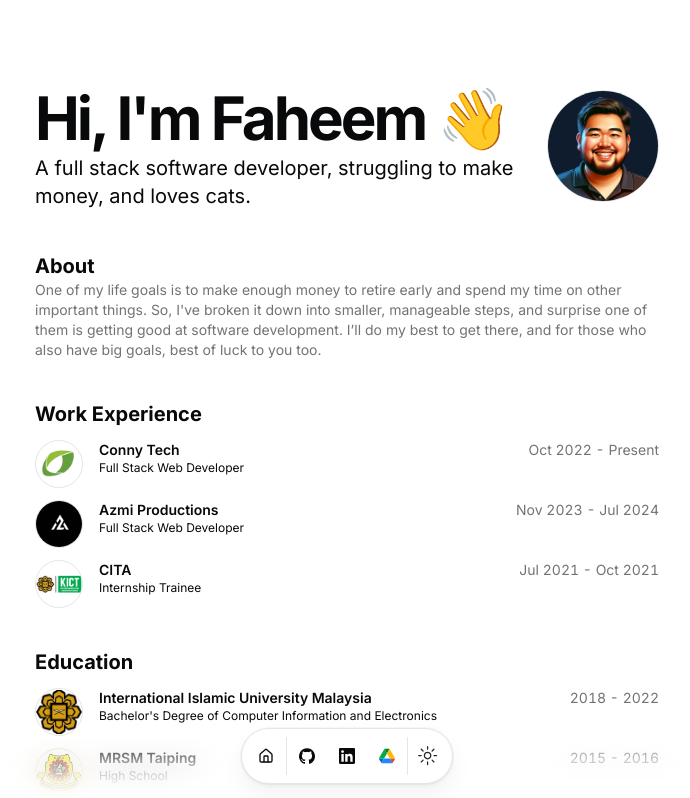
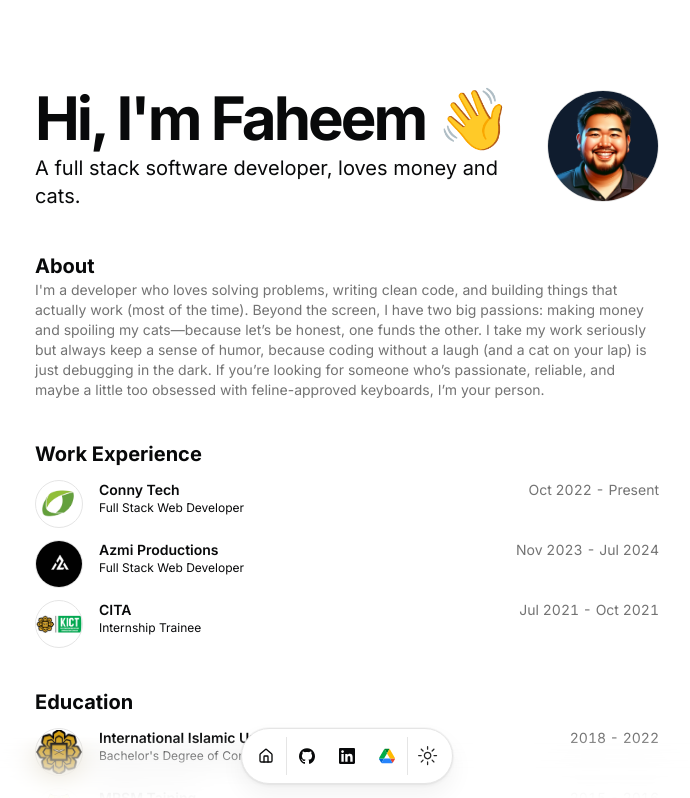
Before and after one commit to EncikShrimp/portfolio, a Next.js app: page / in a window 1280 px wide. Shown: the top 798 px of the page, without its empty margins (293-983 px from the left). Built offline with nearby package versions, Linux system fonts and the light colour scheme.

Commit message:
Adjust description and summary

```diff
--- a/src/data/resume.tsx
+++ b/src/data/resume.tsx
@@ -7,10 +7,9 @@ export const DATA = {
   url: "https://encikshrimp.com",
   location: "Pahang, Malaysia",
   locationLink: "https://www.google.com/maps/place/Pahang",
-  description:
-    "A full stack software developer, struggling to make money, and loves cats.",
+  description: "A full stack software developer, loves money and cats.",
   summary:
-    "One of my life goals is to make enough money to retire early and spend my time on other important things. So, I've broken it down into smaller, manageable steps, and surprise one of them is getting good at software development. I’ll do my best to get there, and for those who also have big goals, best of luck to you too.",
+    "I'm a developer who loves solving problems, writing clean code, and building things that actually work (most of the time). Beyond the screen, I have two big passions: making money and spoiling my cats—because let’s be honest, one funds the other. I take my work seriously but always keep a sense of humor, because coding without a laugh (and a cat on your lap) is just debugging in the dark. If you’re looking for someone who’s passionate, reliable, and maybe a little too obsessed with feline-approved keyboards, I’m your person.",
   avatarUrl: "/me.png",
   skills: [
     "React",
```
